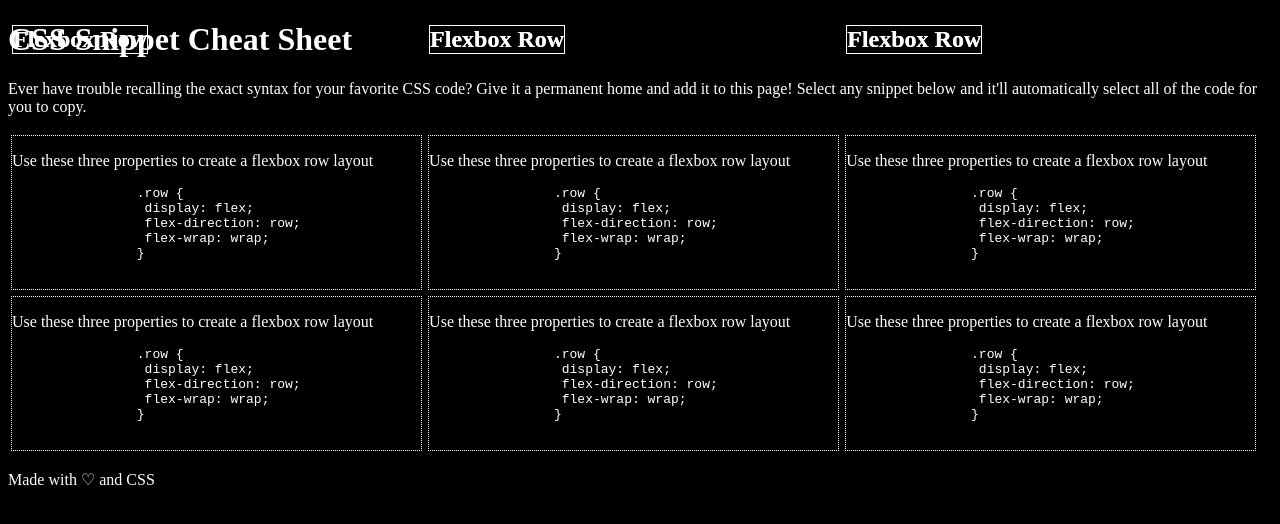
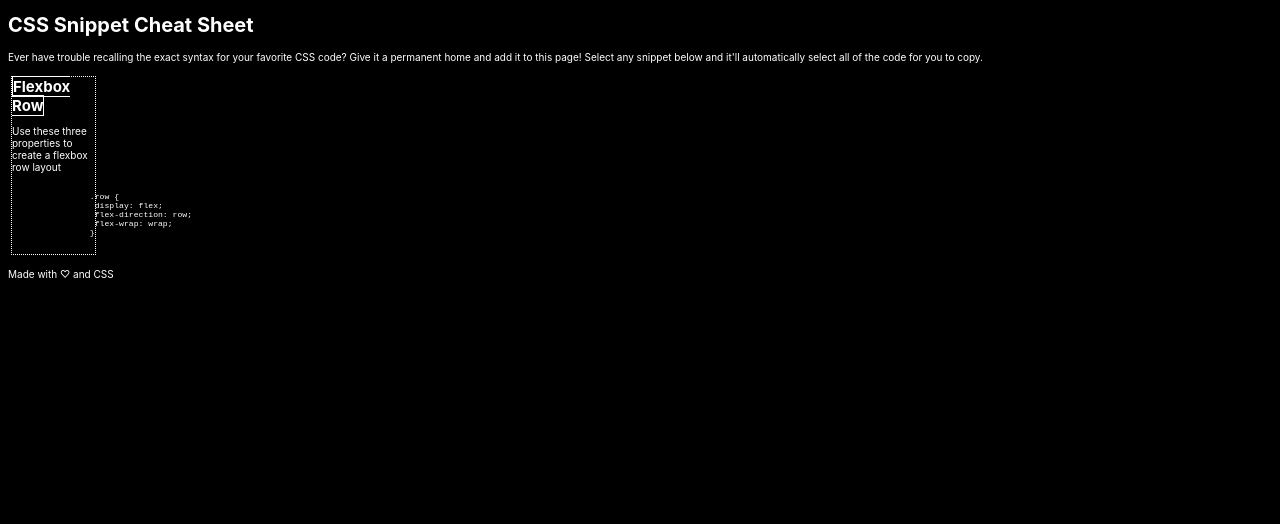
Before and after one commit to ayacomputer/CSS-Snippet-Cheat-Sheet, a plain HTML site: page index.html in a window 1280 px wide. Drawn offline with Linux system fonts and the light colour scheme.

Commit message:
updating  html and css

```diff
--- a/index.html
+++ b/index.html
@@ -20,98 +20,30 @@
     </header>
 
     <main>
-        <section class="container">
-            <section class="contentBox">
-                <h2>Flexbox Row</h2>
-                <p>Use these three properties to create a flexbox row layout</p>
-                <pre>
+        <section>
+            <div class="container">
+                <figure class="contentBox">
+                    <h2 class="cardHeader">Flexbox Row</h2>
+                    <div card="cardMain">
+                        <p>Use these three properties to create a flexbox row layout</p>
+                    </div>
+                    <pre class="cardCode"><code>
                 .row {
                  display: flex;
                  flex-direction: row;
                  flex-wrap: wrap;
                 }
-            </pre>
+                 </pre>
+                    </code>
 
 
-            </section>
+                </figure>
+            </div>
+
+
         </section>
 
-        <section class="container">
-            <section class="contentBox">
-                <h2>Flexbox Row</h2>
-                <p>Use these three properties to create a flexbox row layout</p>
-                <pre>
-                .row {
-                 display: flex;
-                 flex-direction: row;
-                 flex-wrap: wrap;
-                }
-            </pre>
 
-
-            </section>
-        </section>
-        <section class="container">
-            <section class="contentBox">
-                <h2>Flexbox Row</h2>
-                <p>Use these three properties to create a flexbox row layout</p>
-                <pre>
-                .row {
-                 display: flex;
-                 flex-direction: row;
-                 flex-wrap: wrap;
-                }
-            </pre>
-
-
-            </section>
-        </section>
-
-        <section class="container">
-            <section class="contentBox">
-                <h2>Flexbox Row</h2>
-                <p>Use these three properties to create a flexbox row layout</p>
-                <pre>
-                .row {
-                 display: flex;
-                 flex-direction: row;
-                 flex-wrap: wrap;
-                }
-            </pre>
-
-
-            </section>
-        </section>
-        <section class="container">
-            <section class="contentBox">
-                <h2>Flexbox Row</h2>
-                <p>Use these three properties to create a flexbox row layout</p>
-                <pre>
-                .row {
-                 display: flex;
-                 flex-direction: row;
-                 flex-wrap: wrap;
-                }
-            </pre>
-
-
-            </section>
-        </section>
-        <section class="container">
-            <section class="contentBox">
-                <h2>Flexbox Row</h2>
-                <p>Use these three properties to create a flexbox row layout</p>
-                <pre>
-                .row {
-                 display: flex;
-                 flex-direction: row;
-                 flex-wrap: wrap;
-                }
-            </pre>
-
-
-            </section>
-        </section>
 
 
     </main>
--- a/style.css
+++ b/style.css
@@ -5,11 +5,20 @@
     --sectionBorder: dotted 1px var(--borderColor);
 
 }
+::selection {
+
+}
+
+html {
+    /* 62.5% of 16px base font size is 10px */
+    font-size: 62.5%;
+  }
 
 
 body {
     color: white;
     background-color: var(--blackBackground);
+    font-family:-apple-system, BlinkMacSystemFont, 'Segoe UI', Roboto, Oxygen, Ubuntu, Cantarell, 'Open Sans', 'Helvetica Neue', sans-serif;
 
 }
 
@@ -18,10 +27,10 @@ main {
     flex-wrap: wrap;
 
 }
-h2 {
+.cardHeader {
+    display:inline;
     border: solid 1px white;
-    position: absolute;
-    top:5px;
+    /* position: absolute; */
 
 }
 
@@ -29,9 +38,6 @@ h2 {
 .container {
     width: 33%;
     height: auto;
-
-
-
    }
 
 .contentBox {
```
